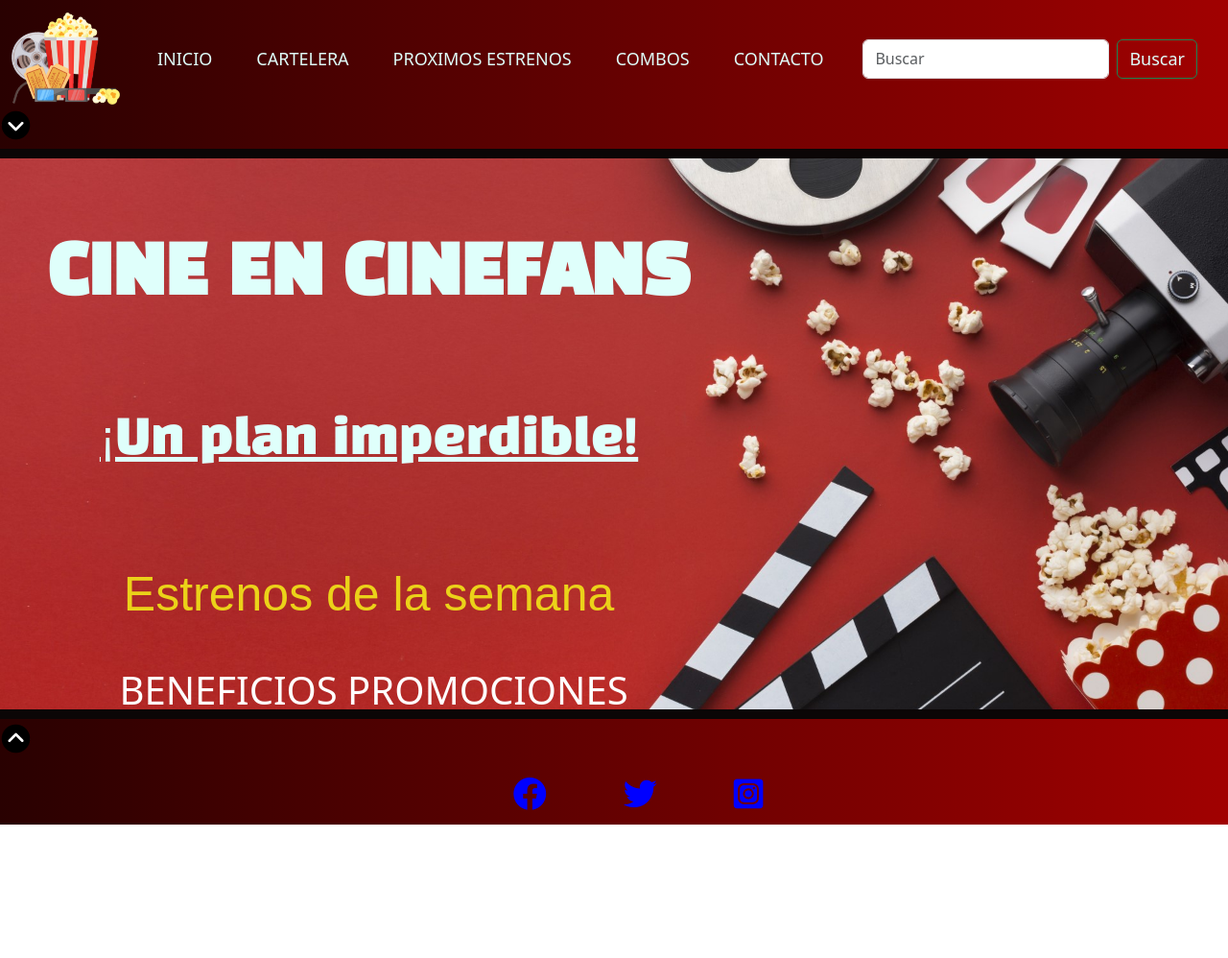
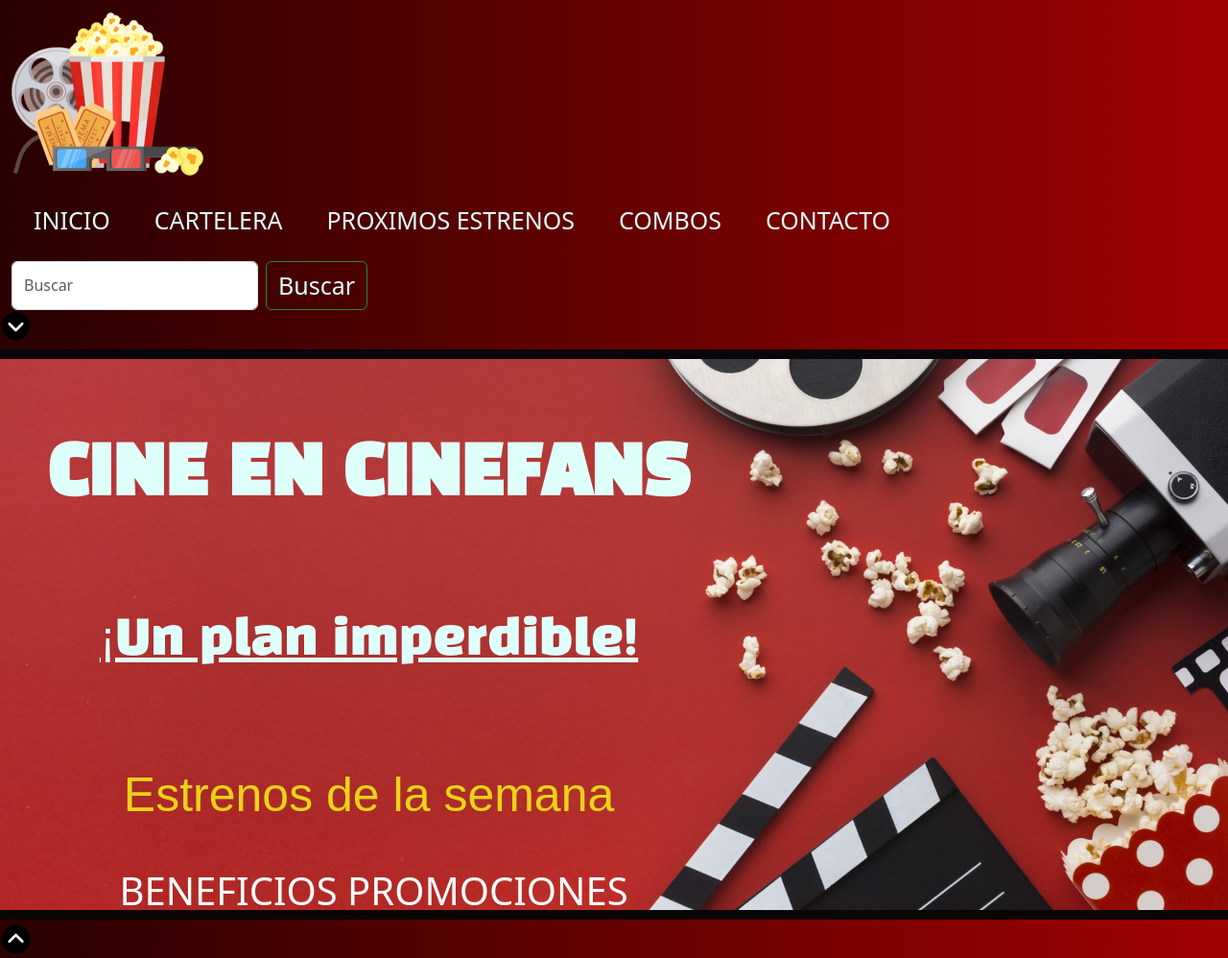
Before and after one commit to BrunoPanozzo/DW-PreEntrega3-PANOZZO, a plain HTML site: page index.html in a window 1280 px wide. Shown: the top 998 px of the page at 96% size. Before the commit the page ends 859 px from the top, so only its background shows below. Drawn offline with nearby package versions, Linux system fonts and the light colour scheme; a web font is replaced by a local one.

Commit message:
probando comportamiento boton togler

```diff
--- a/css/style.css
+++ b/css/style.css
@@ -44,39 +44,45 @@
   100% {
     margin-top: 0px; } }
 
-#encabezado .nav-encabezado {
-  min-height: 15vh;
-  background-image: linear-gradient(to right, #290101, #510101, #790101, #a10101);
-  border-bottom: 10px solid #0b0606;
-  width: 100%;
+/*HEADER*/
+.encabezado .nav-encabezado {
   display: flex;
   flex-direction: row;
   flex-wrap: wrap;
   justify-content: baseline;
   align-items: flex-start;
-  align-content: space-between; }
-  #encabezado .nav-encabezado .encabezado-cuerpo .imagen-nav img {
-    height: 12vh; }
-  #encabezado .nav-encabezado .encabezado-cuerpo .navbar-personal {
+  align-content: space-between;
+  min-height: 15vh;
+  background-image: linear-gradient(to right, #290101, #510101, #790101, #a10101);
+  border-bottom: 10px solid #08060b; }
+
+.encabezado .nav-encabezado .encabezado-cuerpo .navbar-toggler .navbar-toggler-icon {
+  background-color: #ebd219; }
+
+.encabezado .nav-encabezado .encabezado-cuerpo .mi-navbar {
   display: flex;
   flex-direction: row;
   flex-wrap: wrap;
   justify-content: baseline;
   align-items: center; }
-    #encabezado .nav-encabezado .encabezado-cuerpo .navbar-personal .lista-enlaces .enlace a {
+
+.encabezado .nav-encabezado .encabezado-cuerpo .mi-navbar .navbar-nav .nav-item a {
   text-decoration: none;
-      color: #dffffb !important;
-      font-size: 18px;
+  color: #dffffb;
+  font-size: 25px;
   margin: 15px; }
-      #encabezado .nav-encabezado .encabezado-cuerpo .navbar-personal .lista-enlaces .enlace a:hover {
-        color: #ebd219 !important;
+
+.encabezado .nav-encabezado .encabezado-cuerpo .mi-navbar .navbar-nav .nav-item a:hover {
+  color: #ebd219;
   background-color: transparent;
   font-weight: bold; }
-    #encabezado .nav-encabezado .encabezado-cuerpo .navbar-personal .form-btn-buscar .boton-buscar {
+
+.encabezado .nav-encabezado .encabezado-cuerpo .mi-navbar .form-btn-buscar .boton-buscar {
   margin-right: 20px;
-      color: #dffffb !important;
-      font-size: 18px; }
-      #encabezado .nav-encabezado .encabezado-cuerpo .navbar-personal .form-btn-buscar .boton-buscar:hover {
+  color: #dffffb;
+  font-size: 25px; }
+
+.encabezado .nav-encabezado .encabezado-cuerpo .mi-navbar .form-btn-buscar .boton-buscar:hover {
   background-color: #ebd219; }
 
 .pie {
--- a/index.html
+++ b/index.html
@@ -23,16 +23,16 @@
 </head>
 
 <body>
-    <header id="encabezado">
+    <header class="encabezado">
         <nav class="navbar navbar-expand-lg bg-body-tertiary nav-encabezado" id="id-encabezado-inicio">
             <div class="container-fluid encabezado-cuerpo">
-                <a class="navbar-brand imagen-nav" href="#"><img src="recursos/compartidos/logo-cine.png" alt="logo_cine"></a>
+                <a class="navbar-brand imagen-nav" href="./index.html"><img src="recursos/compartidos/logo-cine.png" alt="logo_cine"></a>
                 <button class="navbar-toggler" type="button" data-bs-toggle="collapse"
                     data-bs-target="#navbarTogglerDemo01" aria-controls="navbarTogglerDemo01" aria-expanded="false"
                     aria-label="Toggle navigation">
                     <span class="navbar-toggler-icon"></span>
                 </button>
-                <div class="collapse navbar-collapse navbar-personal" id="navbarTogglerDemo01">
+                <div class="collapse navbar-collapse mi-navbar" id="navbarTogglerDemo01">
                     <ul class="navbar-nav me-auto mb-2 mb-lg-0 lista-enlaces">
                         <li class="nav-item enlace">
                             <a class="nav-link active" href="./index.html">INICIO</a>
--- a/scss/secciones/_header.scss
+++ b/scss/secciones/_header.scss
@@ -1,61 +1,47 @@
-#encabezado {
-    .nav-encabezado {
+/*HEADER*/
+
+.encabezado .nav-encabezado{
+    display: flex;
+    flex-direction: row;
+    flex-wrap: wrap;
+    justify-content: baseline;
+    align-items: flex-start;
+    align-content: space-between;
     min-height: 15vh;
     background-image: $myGrad;
-        border-bottom: 10px solid rgb(11, 6, 6);
-        width: 100%;
+    border-bottom: 10px solid rgb(8, 6, 11);
+}
 
-        // display: flex;
-        // flex-direction: row;
-        // flex-wrap: wrap;
-        // justify-content: baseline;
-        // align-items: flex-start;
-        // align-content: space-between;
-        @include myflex (row, baseline, flex-start, space-between);
+.encabezado .nav-encabezado .encabezado-cuerpo .navbar-toggler .navbar-toggler-icon {
+    background-color: rgb(235, 210, 25);
+}
+.encabezado .nav-encabezado .encabezado-cuerpo .mi-navbar {
+    display: flex;
+    flex-direction: row;
+    flex-wrap: wrap;
+    justify-content: baseline;
+    align-items: center;
+}
 
-        .encabezado-cuerpo {
-            .imagen-nav{
-                img {
-                    height: 12vh;
+.encabezado .nav-encabezado .encabezado-cuerpo .mi-navbar .navbar-nav .nav-item a {
+    text-decoration: none;
+    color: $myColor;
+    font-size: 25px;
+    margin: 15px;
 }
-            }
-            .navbar-personal {
-                // display: flex;
-                // flex-direction: row;
-                // flex-wrap: wrap;
-                // justify-content: baseline;
-                // align-items: center;
-                @include myflex (row, baseline, center, null);
 
-                .lista-enlaces {
-                    .enlace {
-                        a {
-                            text-decoration: none;
-                            color: $myColor !important;
-                            font-size: 18px;
-                            margin: 15px;
-
-                            &:hover {
-                                color: rgb(235, 210, 25) !important;
+.encabezado .nav-encabezado .encabezado-cuerpo .mi-navbar .navbar-nav .nav-item a:hover {
+    color: rgb(235, 210, 25);
     background-color: transparent;
     font-weight: bold;
 }
-                        }
-                    }
+
+.encabezado .nav-encabezado .encabezado-cuerpo .mi-navbar .form-btn-buscar .boton-buscar {
+    margin-right: 20px;
+    color: $myColor;
+    font-size: 25px;
 }
 
-                .form-btn-buscar {
-                    .boton-buscar {
-                        margin-right: 20px;
-                        color: $myColor !important;
-                        font-size: 18px;
-
-                        &:hover {
+.encabezado .nav-encabezado .encabezado-cuerpo .mi-navbar .form-btn-buscar .boton-buscar:hover {
     background-color: rgb(235, 210, 25);
 }
-                    }
-                }
-            }
-        }
-    }
-}
```
Also changed, not shown: pages/cartelera.html (+1 -1 lines), pages/combos.html (+1 -1 lines), pages/contacto.html (+1 -1 lines), pages/proximos-estrenos.html (+1 -1 lines), scss/secciones/nn.scss (added, +61 -0 lines). Lines whose indentation alone changed are shown as unchanged.
